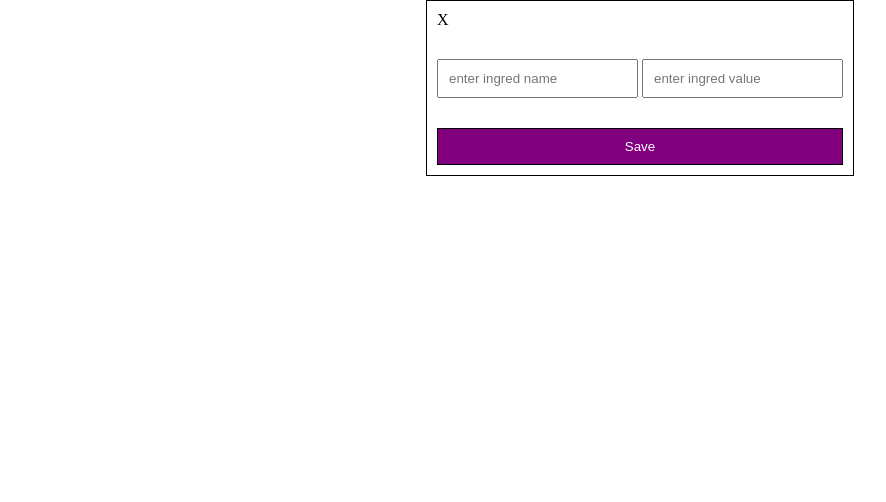
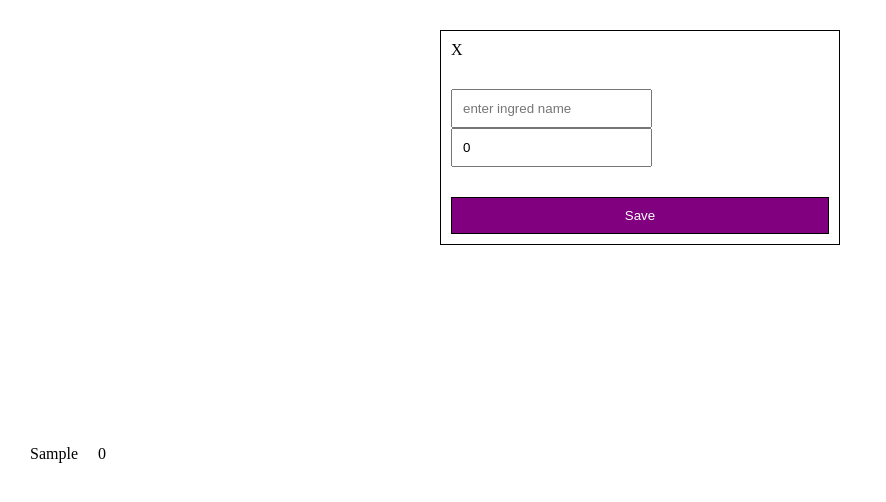
Before and after one commit to Hossam5000/Learning-Objective, a plain HTML site: page index.html in a window 1280 px wide. Both pictures are taken after typing "Sample" into the empty fields and a click on the button "Save". Shown: the whole page, without its empty margins (0-886 px from the left). Drawn offline with Linux system fonts and the light colour scheme.

Commit message:
adding the load function

```diff
--- a/script.js
+++ b/script.js
@@ -4,7 +4,6 @@ const ingredName = document.querySelector(".ingred-name");
 const ingredValue = document.querySelector(".ingred-value");
 const ingredList = document.querySelector(".ingred-list");
 let dataBase = [];
-let test = "";
 
 // functions
 function save() {
@@ -22,7 +21,7 @@ function save() {
         return;
     }
 
-    if ((value.length == 0) || isNaN(value)) {
+    if (isNaN(value)) {
         alert("Please, enter a valid value!");
         return;
     }
@@ -38,35 +37,39 @@ function save() {
 
     // clear input fields
     ingredName.value = "";
-    ingredValue.value = "";
+    ingredValue.value = 0;
+
+    // load the last saved items
+    load();
 }
 
 function load() {
     // vars & cons
     dataBase = JSON.parse(localStorage.getItem("data")) || [];
+    ingredList.innerHTML = "";
 
-    // test the logic
+    // creating <li>(s) for each data entry
     dataBase.forEach(ele => {
 
         // creating <li>(s)
         const li = document.createElement("li");
+        li.classList.add("stored-ingred")
+
         //--ingredient name ele
         const loadedIngredName = document.createElement("span");
         loadedIngredName.innerHTML = ele.name;
-        loadedIngredName.classList.add("storedName");
+        loadedIngredName.classList.add("stored-name");
 
         li.append(loadedIngredName);
 
-        //--creating ingredient value ele
+        //--ingredient value ele
         const loadedIngredValue = document.createElement("span");
         loadedIngredValue.innerHTML = ele.value;
-        loadedIngredValue.classList.add("storedValue");
+        loadedIngredValue.classList.add("stored-value");
 
         li.append(loadedIngredValue);
+
         ingredList.append(li);
-
-        // test
-        console.log(li);
     });
 }
 // events
--- a/style.css
+++ b/style.css
@@ -11,12 +11,13 @@ html {
 }
 
 body {
-    display: flex;
-    justify-content: center;
-    align-items: start;
-
+    padding: 30px;
     height: 100vh;
     font-size: 1.6rem;
+}
+
+ul {
+    list-style: none;
 }
 
 /* classes */
@@ -24,7 +25,11 @@ body {
 /* sections */
 
 .ingred-form {
+    width: 400px;
+    height: auto;
+
     padding: 10px;
+    margin: auto;
     border: 1px solid #000;
 }
 
@@ -53,3 +58,15 @@ body {
 .ingred-form .btn-save:hover {
     opacity: 0.7;
 }
+
+.ingred-list-container {
+    margin-top: 200px;
+}
+
+.stored-ingred {
+    margin-bottom: 10px;
+}
+
+.ingred-list .stored-value {
+    margin-left: 20px;
+}
```
Also changed, not shown: index.html (+2 -2 lines).
